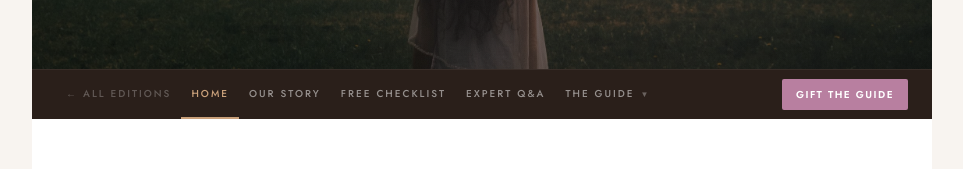
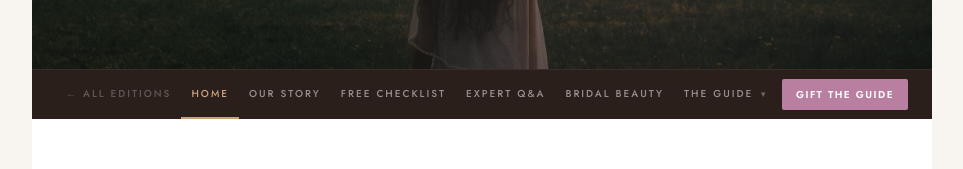
Before and after one commit to nkozminchuk/ultimate-wedding-guide, a React (Create React App) app: page / in a window 1280 px wide. Both pictures are taken after a click on the element 333 px from the left and 636 px from the top of the page. Shown: the part 490-659 px from the top of the page, without its empty margins (158-1121 px from the left). Built offline with nearby package versions, Linux system fonts and the light colour scheme.

Commit message:
Update App.jsx

```diff
--- a/src/App.jsx
+++ b/src/App.jsx
@@ -1786,7 +1786,7 @@ function BlushAndCocoQA() {
 
       {/* HERO PHOTO */}
       <div style={{ borderRadius: 6, overflow: "hidden", marginBottom: 40, position: "relative" }}>
-        <img src={BLUSH_COCO_HERO} alt="Blush and Coco Brides" style={{ width: "100%", height: 480, objectFit: "cover", objectPosition: "center top", display: "block" }} />
+        <img src={BLUSH_COCO_HERO} alt="Blush and Coco Brides" style={{ width: "100%", height: 650, objectFit: "cover", objectPosition: "center 20%", display: "block" }} />
         <div style={{ position: "absolute", bottom: 0, left: 0, right: 0, background: "linear-gradient(to top, rgba(44,74,62,0.85) 0%, transparent 100%)", padding: "32px 28px 24px" }}>
           <div style={{ fontFamily: "'Jost', sans-serif", fontSize: 10, letterSpacing: 3, textTransform: "uppercase", color: "rgba(247,243,236,0.7)", marginBottom: 4 }}>Calgary, Alberta</div>
           <div style={{ fontFamily: "'Cormorant Garamond', serif", fontSize: 22, fontWeight: 600, color: "#F7F3EC" }}>Blush & Coco Brides</div>
@@ -2389,7 +2389,7 @@ function handleVanTabClick(tab) {
                 <button className="mobile-menu-item" onClick={() => { setActiveTab("why"); setShowMobileMenu(false); }}>Our Story</button>
                <button className="mobile-menu-item" onClick={() => { setActiveTab("checklist"); setShowMobileMenu(false); }}>Free Checklist</button>
                 <button className="mobile-menu-item" onClick={() => { setActiveTab("ask-a-planner"); setShowMobileMenu(false); }}>Expert Q&A</button>
-                <button className={`nav-btn ${activeTab === "bridal-beauty-qa" ? "active" : ""}`} onClick={() => setActiveTab("bridal-beauty-qa")}>Bridal Beauty</button>
+                <button className="mobile-menu-item" onClick={() => { setActiveTab("bridal-beauty-qa"); setShowMobileMenu(false); }}>Bridal Beauty</button>
                <div className="mobile-menu-divider" />
                 <div className="mobile-menu-section">The Guide</div>
                 {vancouverGuideItems.map(item => (
@@ -2860,6 +2860,9 @@ function handleVanTabClick(tab) {
   <button className={`nav-btn ${activeTab === "ask-a-planner" ? "active" : ""}`} onClick={() => setActiveTab("ask-a-planner")}>Expert Q&A</button>
 </div>
             <div className="nav-item">
+  <button className={`nav-btn ${activeTab === "bridal-beauty-qa" ? "active" : ""}`} onClick={() => setActiveTab("bridal-beauty-qa")}>Bridal Beauty</button>
+</div>
+            <div className="nav-item">
               <button className={`nav-btn ${vancouverGuideItems.map(i=>i.id).includes(activeTab) ? "active" : ""}`}>
                 The Guide <span className="nav-arrow">▼</span>
               </button>
@@ -2901,6 +2904,7 @@ function handleVanTabClick(tab) {
               <button className="mobile-menu-item" onClick={() => { setActiveTab("why"); setShowMobileMenu(false); }}>Our Story</button>
               <button className="mobile-menu-item" onClick={() => { setActiveTab("checklist"); setShowMobileMenu(false); }}>Free Checklist</button>
               <button className="mobile-menu-item" onClick={() => { setActiveTab("ask-a-planner"); setShowMobileMenu(false); }}>Expert Q&A</button>
+              <button className="mobile-menu-item" onClick={() => { setActiveTab("bridal-beauty-qa"); setShowMobileMenu(false); }}>Bridal Beauty</button>
               <div className="mobile-menu-divider" />
               <div className="mobile-menu-section">The Guide</div>
               {guideItems.map(item => (
```
